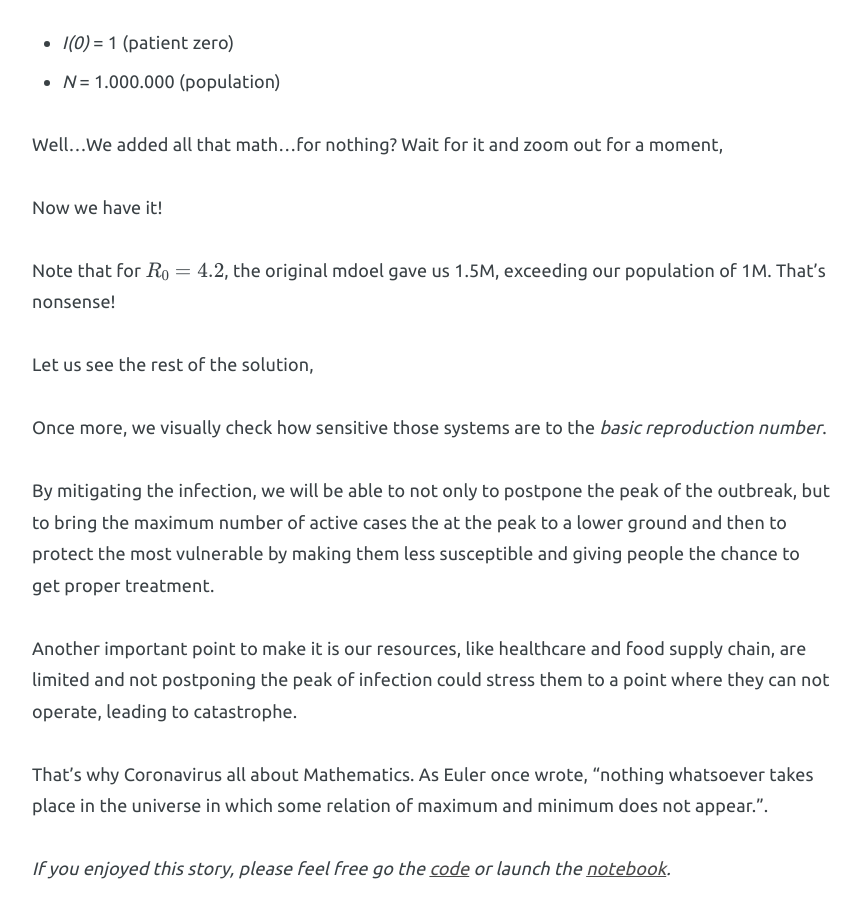
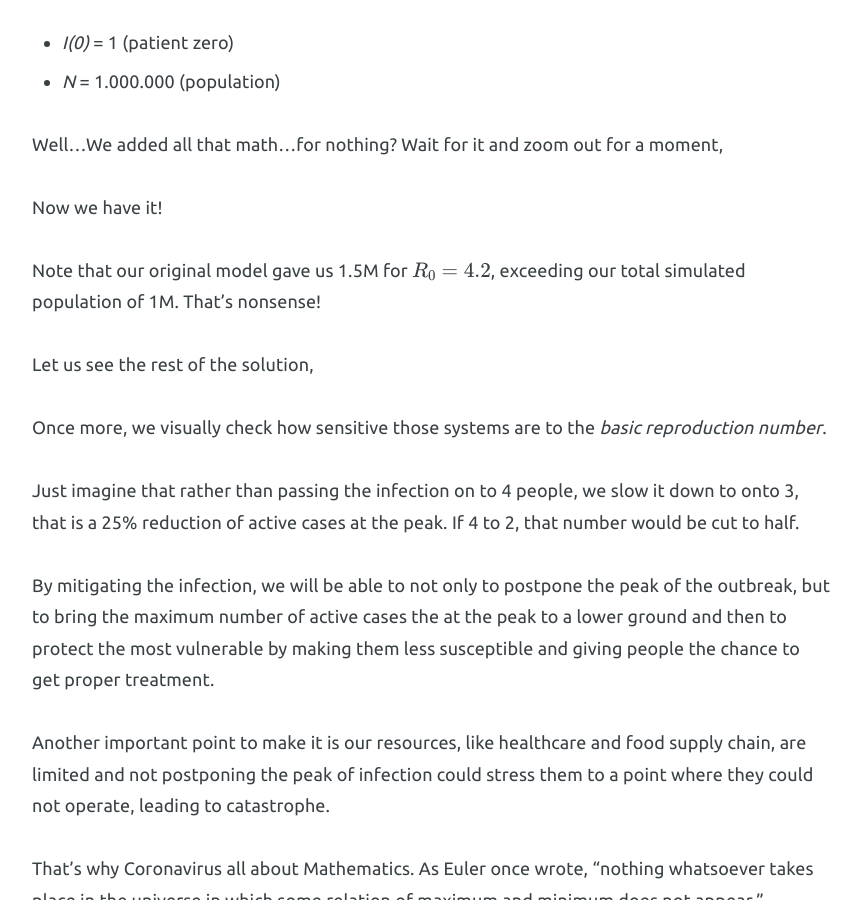
Before and after one commit to g4brielvs/g4brielvs.github.io, a Jekyll site: the page built from _posts/2020-03-13-why-is-coronavirus-all-about-mathematics.md, in a window 1280 px wide and 900 px high, scrolled down 5169 px. Shown: the whole window, without its empty margins (208-1069 px from the left). Built offline with Jekyll 4.4.1, drawn with Linux system fonts in a browser that asks for light colours; nearby versions of some CDN libraries; formulas are drawn with MathJax 3; comment, search, counter and statistics services are not loaded; some of the changed text lies outside the part shown.

Commit message:
Fix typo

```diff
--- a/_posts/2020-03-13-why-is-coronavirus-all-about-mathematics.md
+++ b/_posts/2020-03-13-why-is-coronavirus-all-about-mathematics.md
@@ -100,7 +100,7 @@ We solved our equation numerically inputting different parameters to see how it
 {% include posts/2020-03-13-why-is-coronavirus-all-about-mathematics/2.html %}
 <sub></sub>
 
-We visually check how small decrements *basic reproduction number* will have a huge accumulative gain over time.That is reason why we should take agressive action, either by social distancing, avoiding and cancelling events.
+We visually check how small decrements *basic reproduction number* will have a huge accumulative gain over time. That is reason why we should take agressive action, either by social distancing, avoiding and cancelling events.
 
 We saw that the *basic reproduction number* depends on *contact rate* and *recovery rate*. Since the *recovery rate* is barely in our control as it is typicallly a biological charateristic of the virus, controlling the *contact rate* is our best chance to flatten the curve. That does not mean we should not invest in treatments, best case scenario will bring both down.
 
@@ -168,7 +168,7 @@ Well...We added all that math...for nothing? Wait for it and zoom out for a mome
 
 Now we have it!
 
-Note that for $R_0 = 4.2$, the original mdoel gave us 1.5M, exceeding our population of 1M. That's nonsense!
+Note that our original model gave us 1.5M for $R_0 = 4.2$, exceeding our total simulated population of 1M. That's nonsense!
 
 Let us see the rest of the solution,
 
@@ -177,12 +177,14 @@ Let us see the rest of the solution,
 
 Once more, we visually check how sensitive those systems are to the *basic reproduction number*.
 
+Just imagine that rather than passing the infection on to 4 people, we slow it down to onto 3, that is a 25% reduction of active cases at the peak. If 4 to 2, that number would be cut to half.
+
 By mitigating the infection, we will be able to not only to postpone the peak of the outbreak, but to bring the maximum number of active cases the at the peak to a lower ground and then to protect the most vulnerable by making them less susceptible and giving people the chance to get proper treatment.
 
 {% include posts/2020-03-13-why-is-coronavirus-all-about-mathematics/6.html %}
 <sub></sub>
 
-Another important point to make it is our resources, like healthcare and food supply chain, are limited and not postponing the peak of infection could stress them to a point where they can not operate, leading to catastrophe.
+Another important point to make it is our resources, like healthcare and food supply chain, are limited and not postponing the peak of infection could stress them to a point where they could not operate, leading to catastrophe.
 
 That's why Coronavirus all about Mathematics. As Euler once wrote, "nothing whatsoever takes place in the universe in which some relation of maximum and minimum does not appear.".
 
```
Also changed, not shown: other parts of _posts/2020-03-13-why-is-coronavirus-all-about-mathematics.md (+1 -1 lines).
